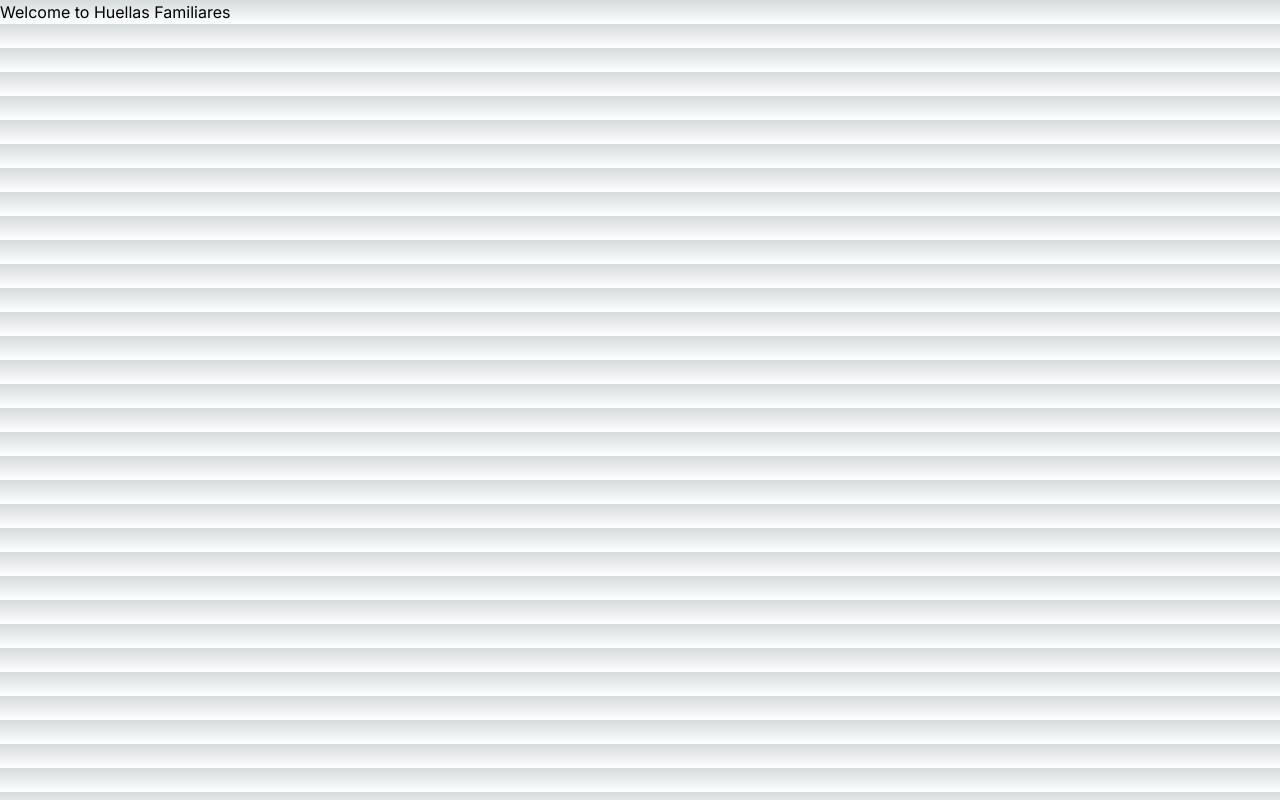
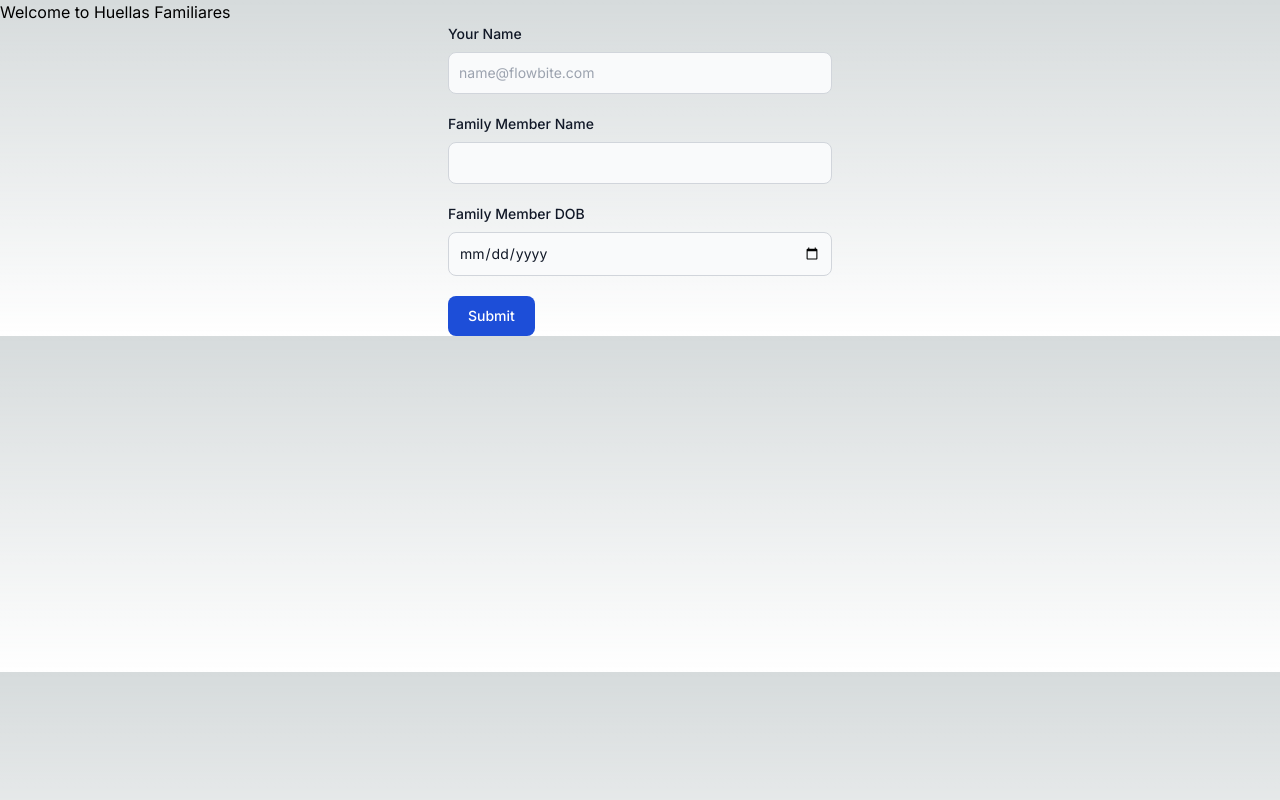
Before and after one commit to Devocados/huellas-familiares, a Next.js app: page / in a window 1280 px wide. Built offline with nearby package versions, Linux system fonts and the light colour scheme.

Commit message:
created simple form, started homepage

```diff
--- a/app/page.tsx
+++ b/app/page.tsx
@@ -1,9 +1,10 @@
+import CreateMemberForm from "@/components/forms/createMemberForm";
 
 export default function HomePage() {
   return (
     <div>
       <h1>Welcome to Huellas Familiares</h1>
-
+      <CreateMemberForm />
     </div>
   );
 }
--- /dev/null
+++ b/components/familyCards/draggableCards.tsx
@@ -0,0 +1,11 @@
+import React from 'react'
+
+type Props = {}
+
+const DraggableCards = (props: Props) => {
+  return (
+    <div>DraggableCards</div>
+  )
+}
+
+export default DraggableCards
--- /dev/null
+++ b/components/familyCards/singleCard.tsx
@@ -0,0 +1,11 @@
+import React from 'react'
+
+type Props = {}
+
+const SingleCard = (props: Props) => {
+  return (
+    <div>SingleCard</div>
+  )
+}
+
+export default SingleCard
--- /dev/null
+++ b/components/forms/createMemberForm.tsx
@@ -0,0 +1,51 @@
+import React from "react";
+
+const CreateMemberForm = () => {
+  return (
+    <form className="max-w-sm mx-auto">
+      <div className="mb-5">
+        <label className="block mb-2 text-sm font-medium text-gray-900 dark:text-white">
+          Your Name
+        </label>
+        <input
+          type="text"
+          id="yourName"
+          className="bg-gray-50 border border-gray-300 text-gray-900 text-sm rounded-lg focus:ring-blue-500 focus:border-blue-500 block w-full p-2.5 dark:bg-gray-700 dark:border-gray-600 dark:placeholder-gray-400 dark:text-white dark:focus:ring-blue-500 dark:focus:border-blue-500"
+          placeholder="name@flowbite.com"
+          required
+        />
+      </div>
+      <div className="mb-5">
+        <label className="block mb-2 text-sm font-medium text-gray-900 dark:text-white">
+          Family Member Name
+        </label>
+        <input
+          type="text"
+          id="memberName"
+          className="bg-gray-50 border border-gray-300 text-gray-900 text-sm rounded-lg focus:ring-blue-500 focus:border-blue-500 block w-full p-2.5 dark:bg-gray-700 dark:border-gray-600 dark:placeholder-gray-400 dark:text-white dark:focus:ring-blue-500 dark:focus:border-blue-500"
+          required
+        />
+      </div>
+      <div className="mb-5">
+        <label className="block mb-2 text-sm font-medium text-gray-900 dark:text-white">
+          Family Member DOB
+        </label>
+        <input
+          type="date"
+          id="memberDob"
+          className="bg-gray-50 border border-gray-300 text-gray-900 text-sm rounded-lg focus:ring-blue-500 focus:border-blue-500 block w-full p-2.5 dark:bg-gray-700 dark:border-gray-600 dark:placeholder-gray-400 dark:text-white dark:focus:ring-blue-500 dark:focus:border-blue-500"
+          required
+        />
+      </div>
+
+      <button
+        type="submit"
+        className="text-white bg-blue-700 hover:bg-blue-800 focus:ring-4 focus:outline-none focus:ring-blue-300 font-medium rounded-lg text-sm w-full sm:w-auto px-5 py-2.5 text-center dark:bg-blue-600 dark:hover:bg-blue-700 dark:focus:ring-blue-800"
+      >
+        Submit
+      </button>
+    </form>
+  );
+};
+
+export default CreateMemberForm;
```
